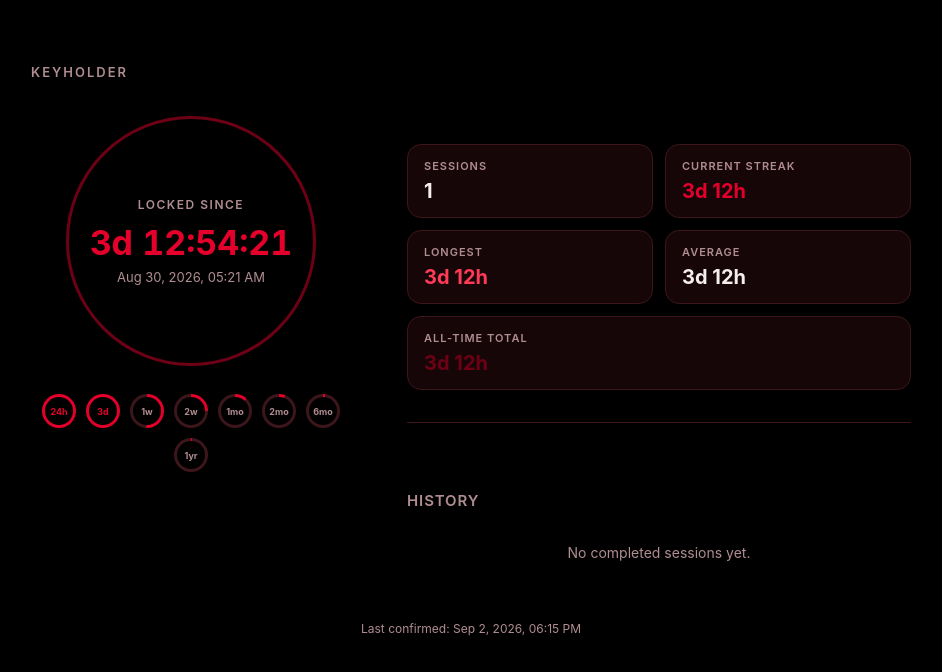
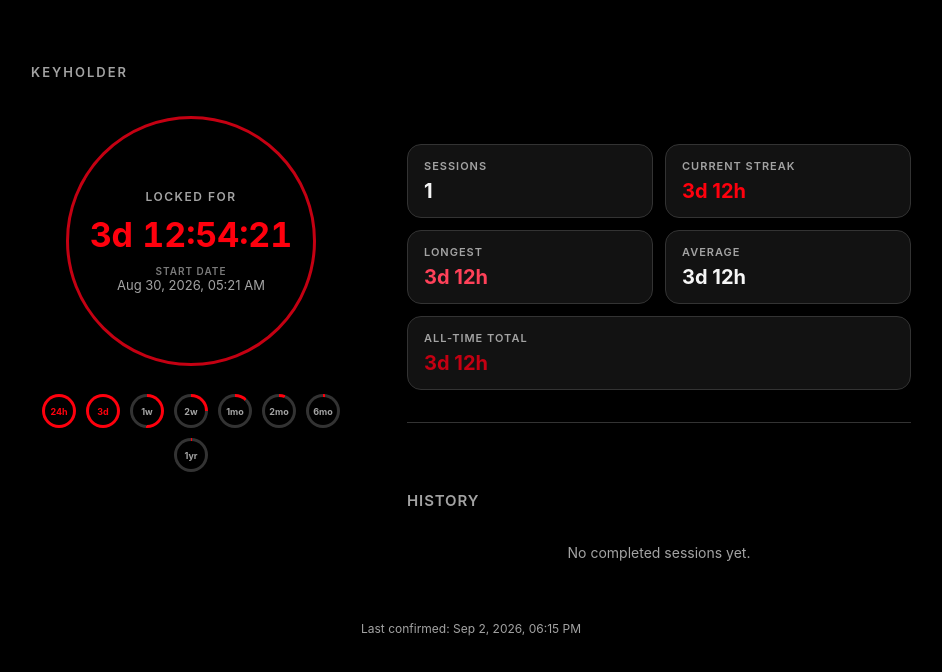
Before and after one commit to Hya-Boy/KeyholderWebUI, a plain HTML site: page index.html in a window 1280 px wide. Shown: the whole page, without its empty margins (169-1111 px from the left). Drawn offline with Linux system fonts and the light colour scheme.

Commit message:
Add files via upload

```diff
--- a/app.js
+++ b/app.js
@@ -60,8 +60,9 @@ function renderStatus(status) {
     el.innerHTML = `
       <div class="status-ring">
         <div>
-          <div class="status-label">Locked since</div>
+          <div class="status-label">Locked for</div>
           <div class="status-clock" id="live-clock">--:--:--</div>
+          <div class="status-date-label">Start date</div>
           <div class="status-date">${formatDateTime(status.since)}</div>
         </div>
       </div>
@@ -183,22 +184,31 @@ function renderProfileBlock(name, socials) {
   return nameHtml + linksHtml;
 }
 
+function applyWebTheme(profile) {
+  const theme = profile && profile.webTheme ? profile.webTheme : "red";
+  document.documentElement.dataset.theme = theme;
+}
+
 function renderProfile(profile) {
   const el = document.getElementById("profile-section");
+  applyWebTheme(profile);
   if (!profile) {
     el.innerHTML = "";
     return;
   }
+
+  const myRoleLabel = escapeHtml(profile.myRoleLabel || "Cagewearer");
+  const keyholderRoleLabel = escapeHtml(profile.keyholderRoleLabel || "Key Holder");
 
   const lockedByHtml = renderProfileBlock(profile.myName, profile.mySocials);
   const keyholderHtml = renderProfileBlock(profile.keyholderName, profile.keyholderSocials);
 
   let html = "";
   if (lockedByHtml) {
-    html += `<div class="profile-block"><div class="profile-label">Locked by</div>${lockedByHtml}</div>`;
+    html += `<div class="profile-block"><div class="profile-label">${myRoleLabel}</div>${lockedByHtml}</div>`;
   }
   if (keyholderHtml) {
-    html += `<div class="profile-block"><div class="profile-label">Keyholder</div>${keyholderHtml}</div>`;
+    html += `<div class="profile-block"><div class="profile-label">${keyholderRoleLabel}</div>${keyholderHtml}</div>`;
   }
   el.innerHTML = html;
 }
--- a/profile.json
+++ b/profile.json
@@ -1,9 +1,9 @@
 {
-  "myName": "",
-  "keyholderName": "",
+  "myName": null,
+  "keyholderName": null,
   "myRoleLabel": "Cagewearer",
   "keyholderRoleLabel": "Key Holder",
   "mySocials": [],
   "keyholderSocials": [],
-  "webTheme": "green"
+  "webTheme": "red"
 }
--- a/style.css
+++ b/style.css
@@ -1,13 +1,53 @@
+/* Surfaces and text are neutral (no hue tint) across every theme on purpose — color identity
+   lives entirely in the accent, not in a colorized "mauve"-style near-black. Pure black
+   background, plain gray panels/borders/secondary text, and a genuinely vibrant per-theme
+   accent (not a desaturated/muted tone). */
 :root {
   --void-black: #000000;
-  --panel: #160607;
-  --panel-elevated: #200A0C;
-  --steel-line: #3D161B;
-  --accent-red: #E4002B;
-  --deep-crimson: #6E0016;
-  --bright-red: #FF3B57;
-  --text-primary: #F5EEEE;
-  --text-secondary: #B08D91;
+  --panel: #121212;
+  --panel-elevated: #1C1C1C;
+  --steel-line: #333333;
+  --accent-red: #FF000D;
+  --deep-crimson: #C40012;
+  --bright-red: #FF4159;
+  --text-primary: #F5F5F5;
+  --text-secondary: #A3A3A3;
+}
+
+:root[data-theme="blue"] {
+  --void-black: #000000;
+  --panel: #121212;
+  --panel-elevated: #1C1C1C;
+  --steel-line: #333333;
+  --accent-red: #0080FF;
+  --deep-crimson: #0047CC;
+  --bright-red: #4DB8FF;
+  --text-primary: #F5F5F5;
+  --text-secondary: #A3A3A3;
+}
+
+:root[data-theme="green"] {
+  --void-black: #000000;
+  --panel: #121212;
+  --panel-elevated: #1C1C1C;
+  --steel-line: #333333;
+  --accent-red: #00E676;
+  --deep-crimson: #00A344;
+  --bright-red: #66FFA6;
+  --text-primary: #F5F5F5;
+  --text-secondary: #A3A3A3;
+}
+
+:root[data-theme="orange"] {
+  --void-black: #000000;
+  --panel: #121212;
+  --panel-elevated: #1C1C1C;
+  --steel-line: #333333;
+  --accent-red: #FF6D00;
+  --deep-crimson: #CC5800;
+  --bright-red: #FFA24D;
+  --text-primary: #F5F5F5;
+  --text-secondary: #A3A3A3;
 }
 
 * { box-sizing: border-box; }
@@ -106,6 +146,16 @@ a:hover { color: var(--bright-red); }
 .status-date {
   font-size: 13px;
   color: var(--text-secondary);
+}
+
+.status-date-label {
+  font-size: 10px;
+  font-weight: 600;
+  letter-spacing: 1px;
+  color: var(--text-secondary);
+  text-transform: uppercase;
+  opacity: 0.75;
+  margin-top: 10px;
 }
 
 .empty-note {
```
